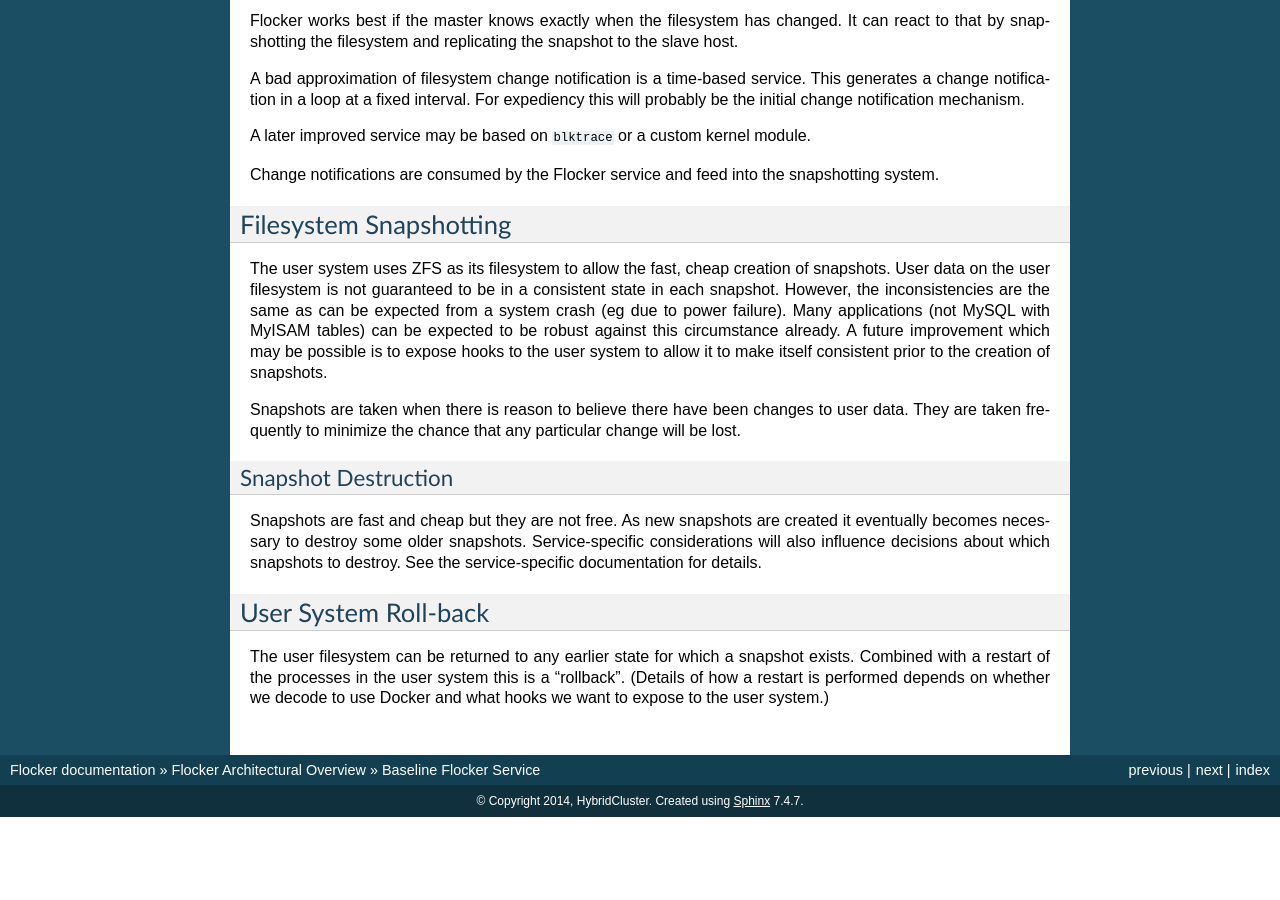
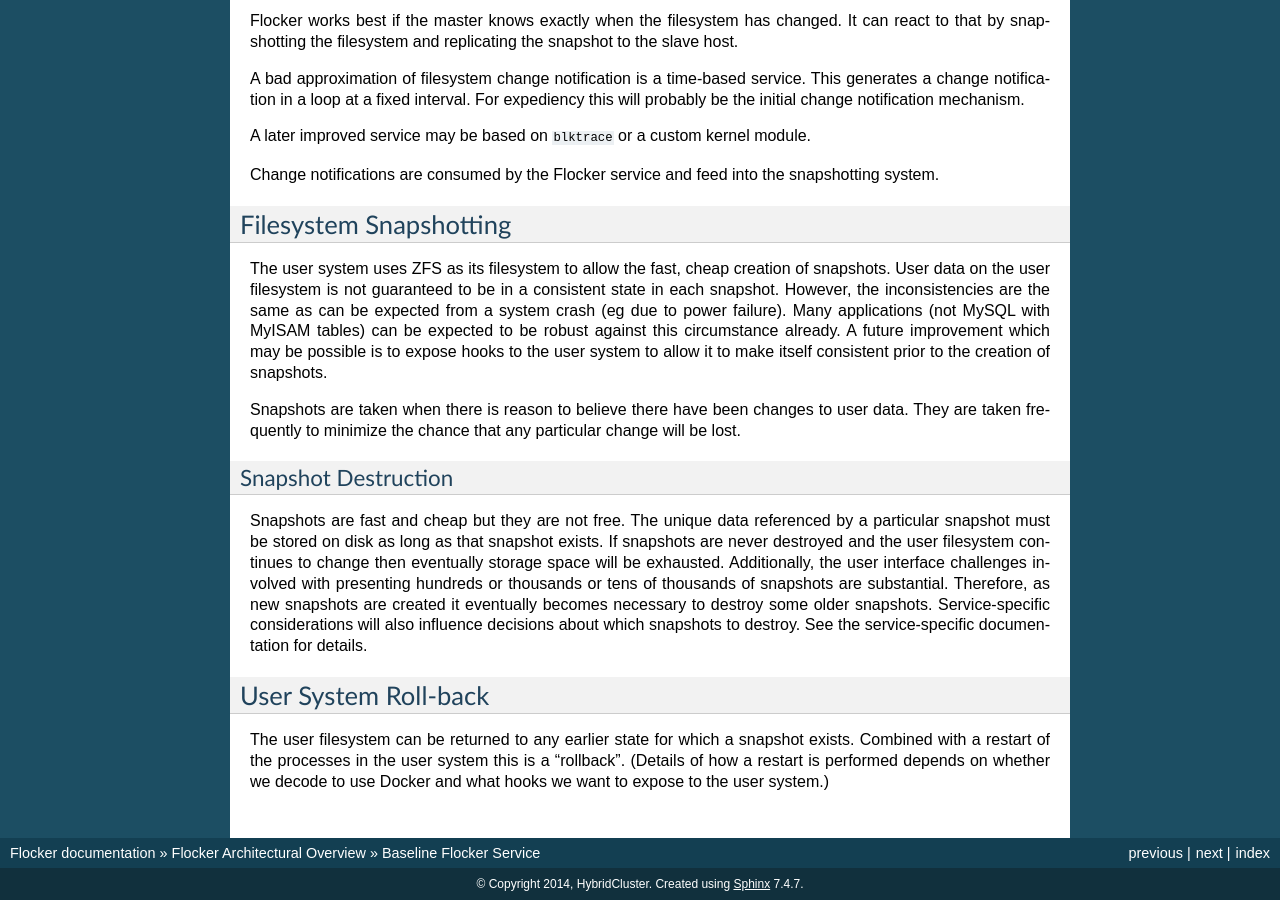
Before and after one commit to ClusterHQ/flocker, a Sphinx documentation site: the page built from docs/architecture/common.rst, in a window 1280 px wide and 900 px high, scrolled down 1594 px. Built offline with Sphinx 7.4.7, drawn with Linux system fonts in a browser that asks for light colours; before the commit the page ends 2411 px from its top, so only the background shows below that.

Commit message:
be explicit about the reasons to want to destroy snapshots

```diff
--- a/docs/architecture/common.rst
+++ b/docs/architecture/common.rst
@@ -105,7 +105,10 @@ Snapshot Destruction
 ^^^^^^^^^^^^^^^^^^^^
 
 Snapshots are fast and cheap but they are not free.
-As new snapshots are created it eventually becomes necessary to destroy some older snapshots.
+The unique data referenced by a particular snapshot must be stored on disk as long as that snapshot exists.
+If snapshots are never destroyed and the user filesystem continues to change then eventually storage space will be exhausted.
+Additionally, the user interface challenges involved with presenting hundreds or thousands or tens of thousands of snapshots are substantial.
+Therefore, as new snapshots are created it eventually becomes necessary to destroy some older snapshots.
 Service-specific considerations will also influence decisions about which snapshots to destroy.
 See the service-specific documentation for details.
 
```
